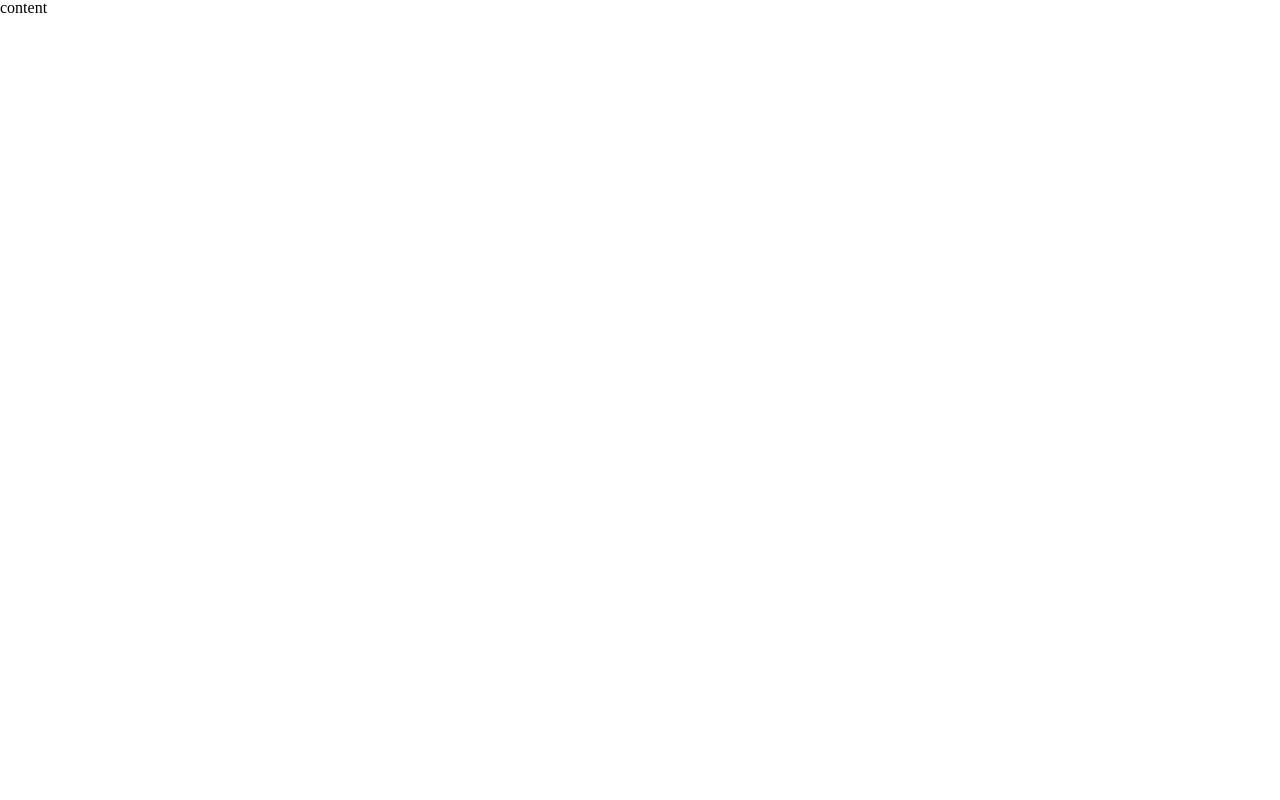
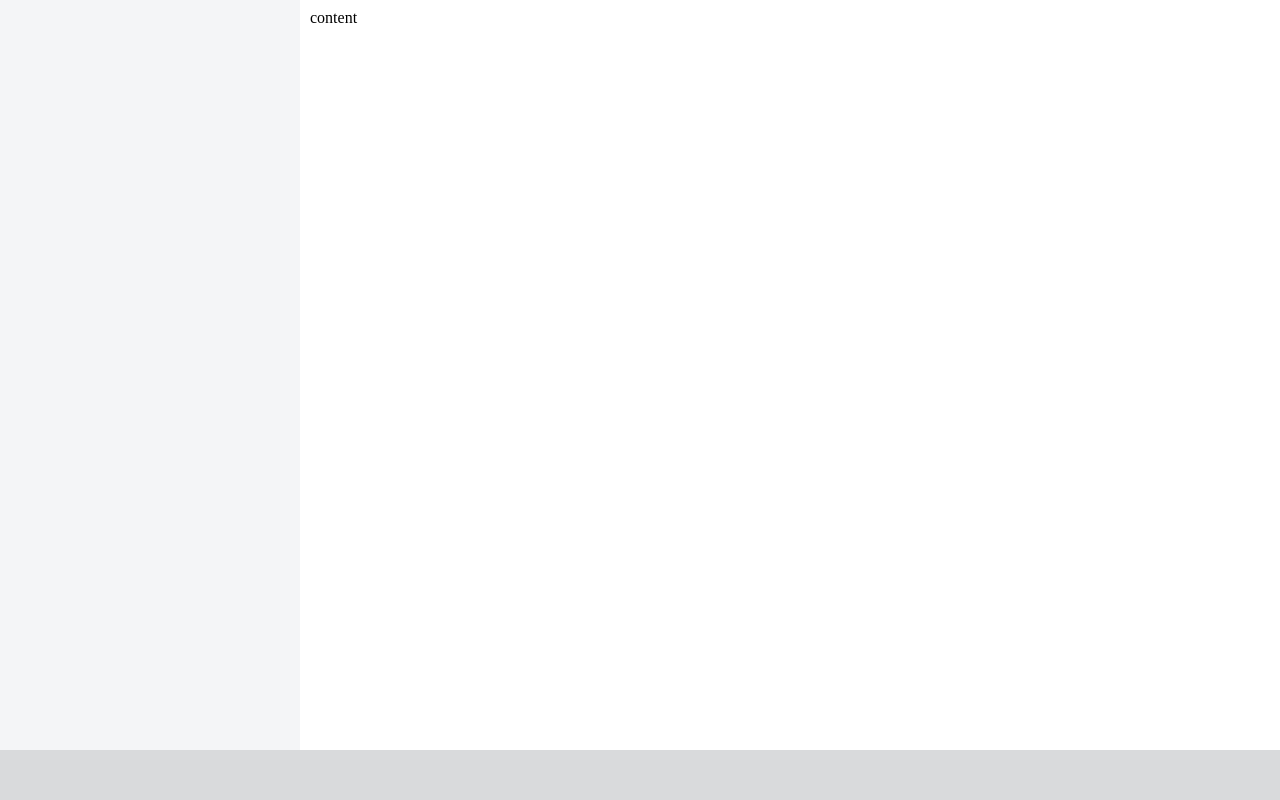
Before and after one commit to SupraSensum/TOP-project-todo-list-attempt-2, a website built with webpack: page src/template.html in a window 1280 px wide. Built offline with nearby package versions, Linux system fonts and the light colour scheme.

Commit message:
improve styles & layout

```diff
--- /dev/null
+++ b/src/body.css
@@ -0,0 +1,22 @@
+body {
+   display: grid;
+   grid-template-columns: 300px 1fr;
+   grid-template-rows: 1fr 50px;
+   grid-template-areas:
+      "sidebar content"
+      "footer footer";
+   height: 100vh;
+   width: 100vw;
+}
+
+#sidebar {
+   grid-area: sidebar;
+}
+
+#content {
+   grid-area: content;
+}
+
+footer {
+   grid-area: footer;
+}
--- /dev/null
+++ b/src/frontendModules/content.css
@@ -0,0 +1,5 @@
+#content {
+   overflow: auto;
+   background-color: #ffffff;
+   padding: 10px;
+}
--- /dev/null
+++ b/src/frontendModules/content.js
@@ -0,0 +1,5 @@
+import './content.css';
+
+export default function() {
+   console.log('load content');
+}
--- /dev/null
+++ b/src/frontendModules/footer.css
@@ -0,0 +1,3 @@
+footer {
+   background-color: #d9dadc;
+}
--- /dev/null
+++ b/src/frontendModules/footer.js
@@ -0,0 +1 @@
+import './footer.css';
--- /dev/null
+++ b/src/frontendModules/sidebar.css
@@ -0,0 +1,6 @@
+#sidebar {
+   display: flex;
+   flex-direction: column;
+   gap: 10px;
+   background-color: #f4f5f7;
+}
--- a/src/frontendModules/sidebar.js
+++ b/src/frontendModules/sidebar.js
@@ -1,4 +1,7 @@
-export default function loadSidebar() {
+import './sidebar.css';
+
+export default function() {
+   console.log('load sidebar');
    clearSidebar();
 }
 
--- a/src/index.js
+++ b/src/index.js
@@ -1,5 +1,8 @@
 import loadSidebar from './frontendModules/sidebar.js';
+import loadContent from './frontendModules/content.js';
+import loadFooter from './frontendModules/footer.js';
 
-import './styles.css'
+import './cssReset.css';
+import './body.css';
 
 loadSidebar();
--- a/src/template.html
+++ b/src/template.html
@@ -6,12 +6,10 @@
     <title>Todo List</title>
 </head>
 <body>
-    <div id="app">
-        <div id="sidebar">sidebar</div>
-        <div id="content">content</div>
-        <footer>
-            <div id="github-link-and-logo"></div>
-        </footer>
-    </div>
+    <div id="sidebar">sidebar</div>
+    <div id="content">content</div>
+    <footer>
+        <div id="github-link-and-logo"></div>
+    </footer>
 </body>
 </html>
```
Also changed, not shown: src/cssReset.css (renamed from src/styles.css).
